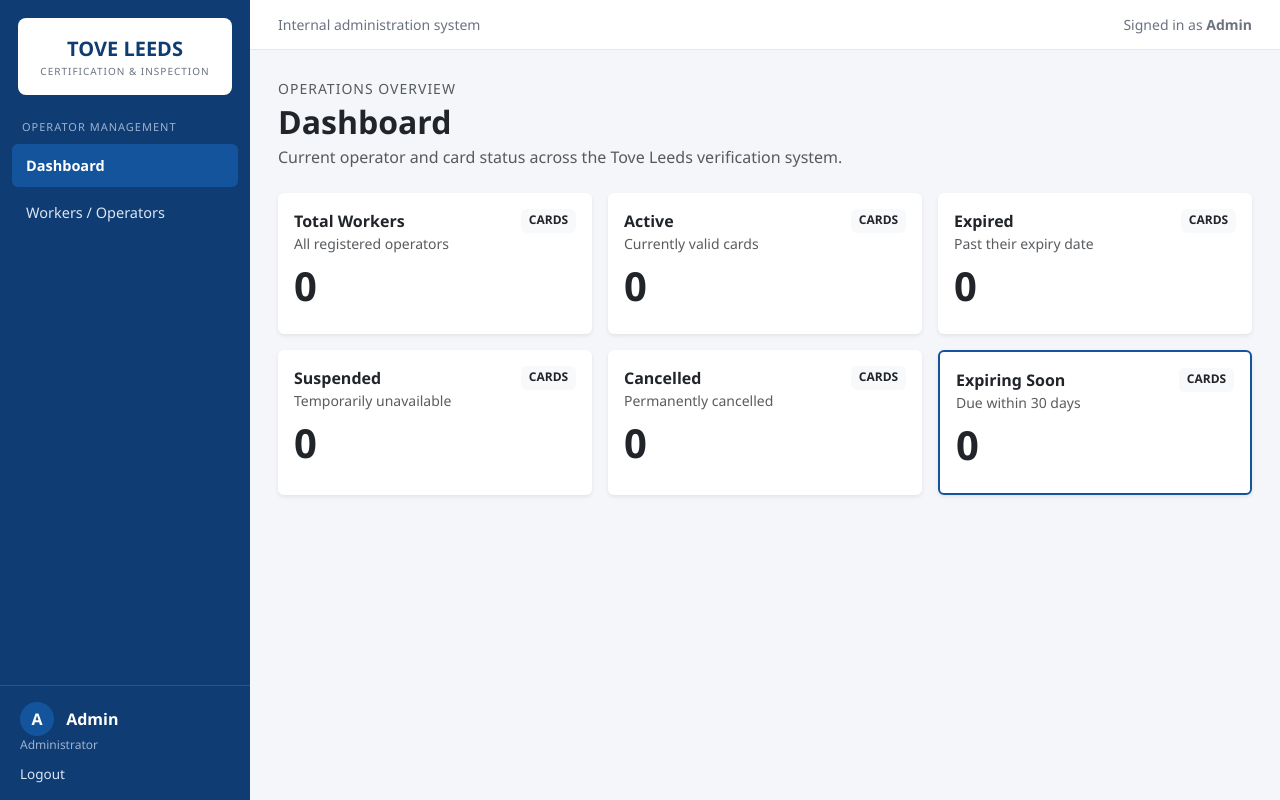
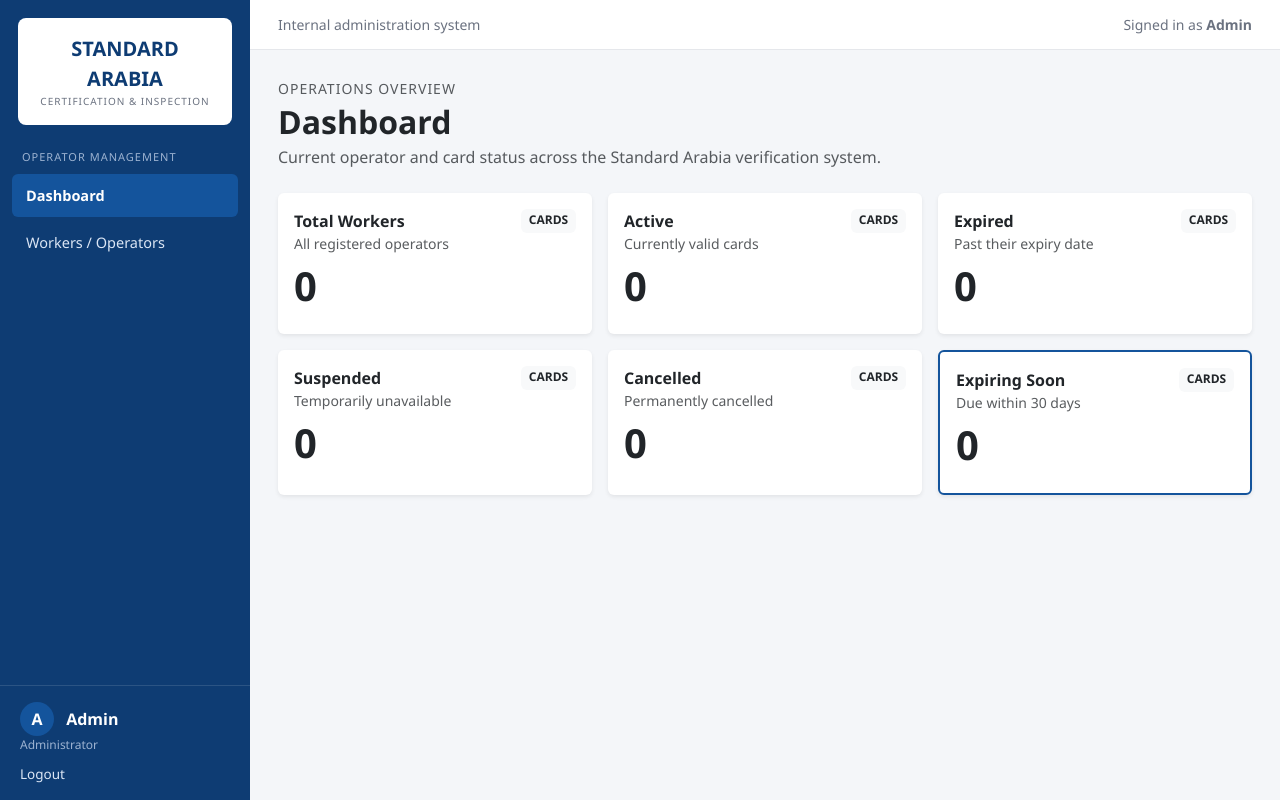
Before and after one commit to Muneebkhan502/Worker-Verification-System, a FastAPI app: page / in a window 1280 px wide. Run offline with FastAPI, Linux system fonts and the light colour scheme; the visitor is signed in with stand-in values (Sample User, id 1).

Commit message:
last change

```diff
--- a/main.py
+++ b/main.py
@@ -67,12 +67,11 @@ def edit_worker_page(worker_id: int, request: Request, db: Session = Depends(get
     })
 
 @app.get("/verify", response_model=list[WorkerResponse])
-def verify_worker(name: Optional[str] = None,
-                    card_number: Optional[str] = None,
+def verify_worker(card_number: Optional[str] = None,
                     iqama_no: Optional[str] = None,
                     db: Session = Depends(get_db)):
     manager = WorkerManager(db)
-    return manager.verify_worker(name=name, card_number=card_number, iqama_no=iqama_no)
+    return manager.verify_worker(card_number=card_number, iqama_no=iqama_no)
     # if not worker:
     #     return HTTPException(status_code = 404, detail="Worker/Operator Not Found")
 @app.get("/worker/{worker_id}", response_model=WorkerResponse)
--- a/services.py
+++ b/services.py
@@ -34,11 +34,9 @@ class WorkerManager():
         except HTTPException(status_code=500, detail="Worker data has not been saved"):
                 return self.db.rollback()
 
-    def verify_worker(self,name: Optional[str] = None, card_number: Optional[str] = None, iqama_no: Optional[str] = None):
+    def verify_worker(self, card_number: Optional[str] = None, iqama_no: Optional[str] = None):
         query = select(Worker)  # to get all workers
         conditions = []
-        if name:
-            conditions.append(Worker.name.ilike(f"%{name}%"))
         if card_number:
             conditions.append(Worker.card_number == card_number)
         if iqama_no:
--- a/templates/base.html
+++ b/templates/base.html
@@ -3,7 +3,7 @@
 <head>
 <meta charset="UTF-8">
 <meta name="viewport" content="width=device-width, initial-scale=1.0">
-<title>{% block title %}Administration{% endblock %} | Tove Leeds</title>
+<title>{% block title %}Administration{% endblock %} | Standard Arabia</title>
 <link href="https://cdn.jsdelivr.net/npm/bootstrap@5.3.3/dist/css/bootstrap.min.css" rel="stylesheet">
 <style>
   :root { --brand-blue: #14549c; --brand-blue-dark: #0e3c73; }
@@ -66,7 +66,7 @@
 
 <div class="sidebar">
   <div class="sidebar-logo">
-    <div class="name">TOVE LEEDS</div>
+    <div class="name">STANDARD ARABIA</div>
     <div class="tag">CERTIFICATION &amp; INSPECTION</div>
   </div>
   <div class="section-label">OPERATOR MANAGEMENT</div>
--- a/templates/dashboard.html
+++ b/templates/dashboard.html
@@ -5,7 +5,7 @@
 {% block content %}
 <p class="text-uppercase text-muted small mb-1" style="letter-spacing:1px;">Operations Overview</p>
 <h2 class="fw-bold mb-1">Dashboard</h2>
-<p class="text-muted mb-4">Current operator and card status across the Tove Leeds verification system.</p>
+<p class="text-muted mb-4">Current operator and card status across the Standard Arabia verification system.</p>
 
 <div class="row g-3">
   <div class="col-md-4">
--- a/templates/verify.html
+++ b/templates/verify.html
@@ -281,7 +281,6 @@
 
             try {
                 const params = new URLSearchParams({
-                    name: value,
                     card_number: value,
                     iqama_no: value
                 });
```
